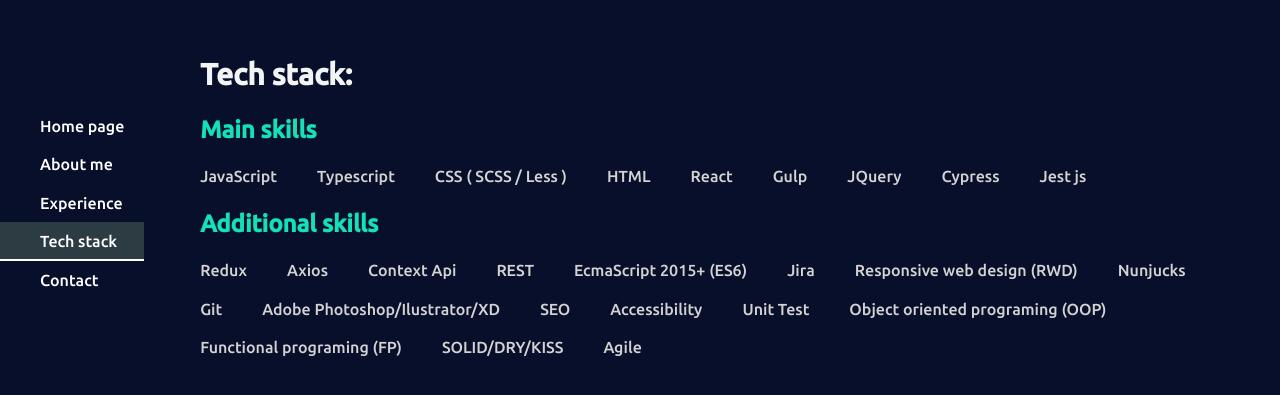
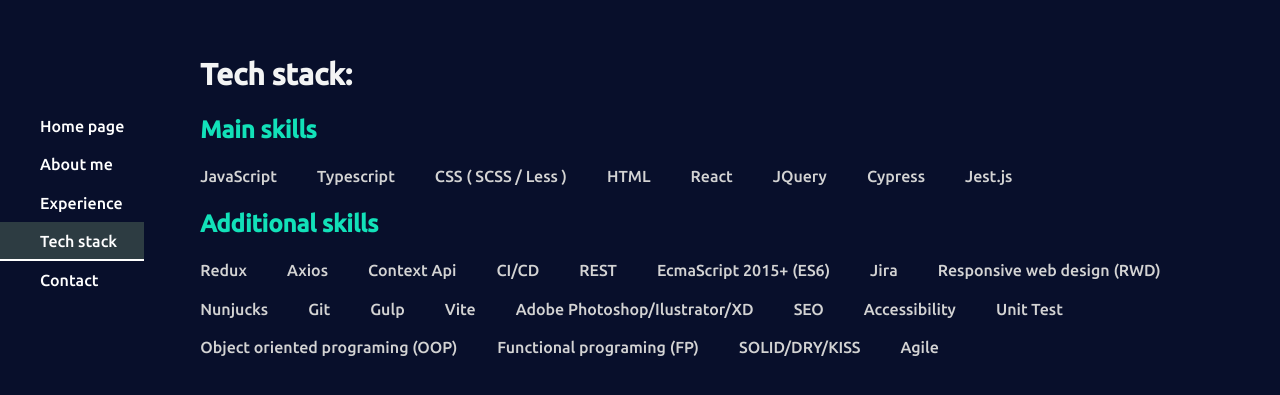
Before and after one commit to AlekPawlowski/portfolio_site, a React (Vite) app: page /skils in a window 1280 px wide. Shown: the part 197-592 px from the top of the page. Built offline with nearby package versions, Linux system fonts and the light colour scheme.

Commit message:
update CV and techstack

```diff
--- a/src/views/TechStack/TechStack.view.tsx
+++ b/src/views/TechStack/TechStack.view.tsx
@@ -6,9 +6,9 @@
 import RenderTxtBlockWithHeader from "../Components/RenderTxtBlockWithHeader.components";
 import AddSeparator from "../Components/AddSeparator.compoents";
 
-const mainSkils: string[] = ["JavaScript", "Typescript", "CSS ( SCSS / Less )", "HTML", "React", "Gulp", "JQuery", "Cypress", "Jest js",]
+const mainSkils: string[] = ["JavaScript", "Typescript", "CSS ( SCSS / Less )", "HTML", "React", "JQuery", "Cypress", "Jest.js"]
 
-const additionalSkills: string[] = ["Redux", "Axios", "Context Api", "REST", "EcmaScript 2015+ (ES6)", "Jira", "Responsive web design (RWD)", "Nunjucks", "Git", "Adobe Photoshop/Ilustrator/XD", "SEO", "Accessibility", "Unit Test", "Object oriented programing (OOP)", "Functional programing (FP)", "SOLID/DRY/KISS", "Agile",];
+const additionalSkills: string[] = ["Redux", "Axios", "Context Api", "CI/CD", "REST", "EcmaScript 2015+ (ES6)", "Jira", "Responsive web design (RWD)", "Nunjucks", "Git",  "Gulp", "Vite", "Adobe Photoshop/Ilustrator/XD", "SEO", "Accessibility", "Unit Test", "Object oriented programing (OOP)", "Functional programing (FP)", "SOLID/DRY/KISS", "Agile",];
 
 export default function TechStack() {
     const { techStackBarDely } = configuration;
```
Also changed, not shown: 1 other file (tests, documents, lock files or other folders).
